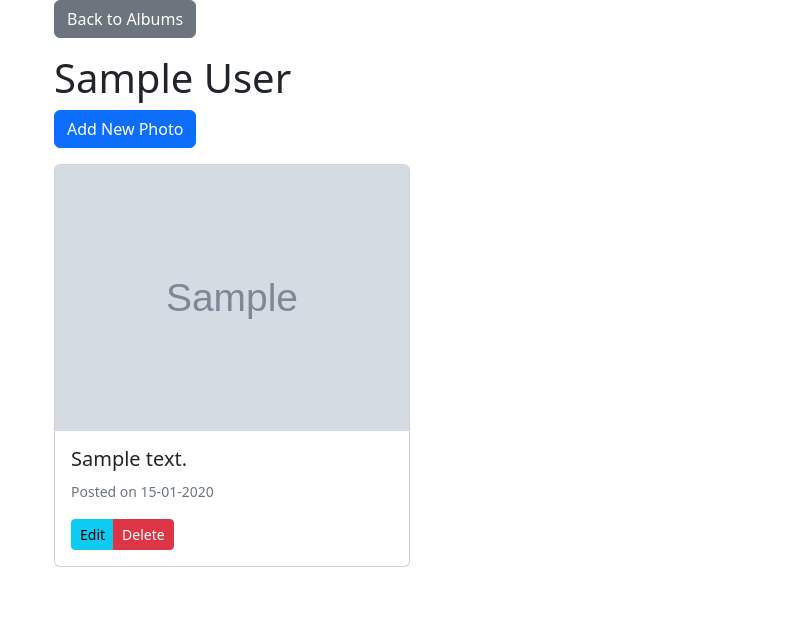
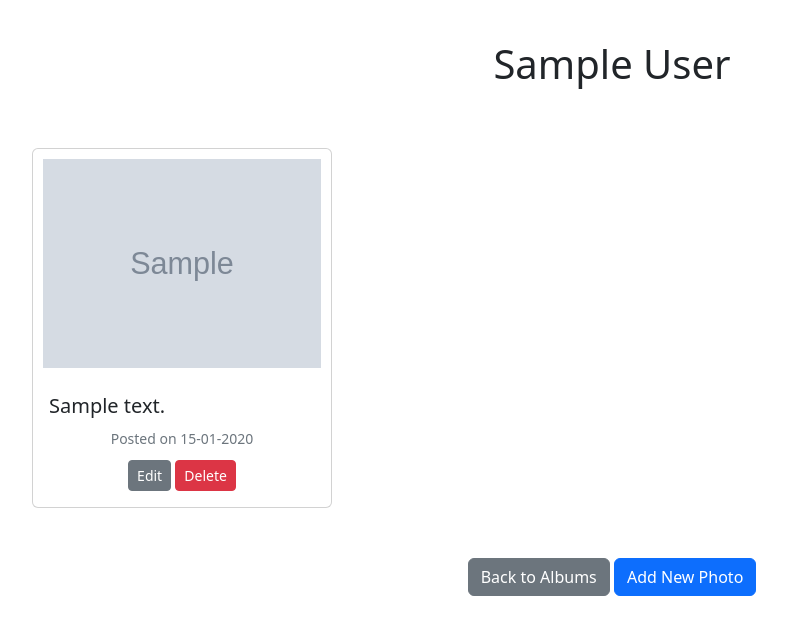
Before and after one commit to mkskh/social_network, a Django app: page /user/profile/1/albums/1/photos/ in a window 1280 px wide. Shown: the part 58-693 px from the top of the page, without its empty margins (28-815 px from the left). Run offline with Django 5.2, Linux system fonts and the light colour scheme; a user stored in the database is signed in; tables that the repository leaves empty hold one stand-in row (values such as "Sample post"); grey boxes marked "Sample" are stand-in pictures; some libraries are stand-ins or nearby versions.

Commit message:
album's improvements finished

```diff
--- a/templates/user/album_preview.html
+++ b/templates/user/album_preview.html
@@ -6,7 +6,7 @@
     <div class="row">
         {% for album in albums %}
 
-            <div class="card" style="width: 300px; height: 200px; margin: 20px 60px; background-color: rgb(235, 235, 235);">
+            <div class="card" style="width: 300px; height: 215px; margin: 20px 60px; background-color: rgb(235, 235, 235);">
                 <div class="card-body">
                     <h4 class="card-title" style="text-align: center;">
                         <a href="{% url 'user:photo_list' profile_user.id album.id %}" style="text-decoration: none; color: black;">{{ album.title }}</a>
--- a/templates/user/photo_list.html
+++ b/templates/user/photo_list.html
@@ -1,32 +1,39 @@
 {% extends "base.html" %}
 
 {% block content %}
-<div class="container mt-3">
-    <a href="{% url 'user:album_list' profile_user.id %}" class="btn btn-secondary mb-3">Back to Albums</a>
-    <h1>{{ album.title }}</h1>
 
-    {% if is_owner %}
-        <a href="{% url 'user:create_photo' profile_user.id album.id %}" class="btn btn-primary mb-3">Add New Photo</a>
-    {% endif %}
 
-    <div class="row">
+<h1 style="text-align: center; margin: 40px auto;">{{ album.title }}</h1>
+
+<div style="display: flex; justify-content: center;">
+    <div style="display: grid; grid-template-columns: repeat(4, 1fr); gap: 20px;">
         {% for photo in photos %}
-        <div class="col-md-4 mb-4">
-            <div class="card">
-                <img src="{{ photo.image.url }}" class="card-img-top" alt="{{ photo.description }}">
-                <div class="card-body">
-                    <h5 class="card-title">{{ photo.description }}</h5>
-                    <p class="card-text"><small class="text-muted">Posted on {{ photo.created_at|date:"d-m-Y" }}</small></p>
+            <div class="card" style="width: 300px; height: auto; margin: 20px 60px;">
+                <img src="{{ photo.image.url }}" class="card-img-top" alt="{{ photo.description }}" style="padding: 10px;">
+                <div class="card-body" style="display: flex; flex-direction: column; justify-content: space-between;">
+                    <div style="margin-top: auto;">
+                        <h5 class="card-title">{{ photo.description }}</h5>
+                        <p class="card-text" style="text-align: center;"><small class="text-muted">Posted on {{ photo.created_at|date:"d-m-Y" }}</small></p>
+                    </div>
                     {% if is_owner %}
-                        <div class="btn-group" role="group">
-                            <a href="{% url 'user:edit_photo' profile_user.id album.id photo.id %}" class="btn btn-info btn-sm">Edit</a>
+                        <div style="text-align: center; margin-top: 10px;">
+                            <a href="{% url 'user:edit_photo' profile_user.id album.id photo.id %}" class="btn btn-secondary btn-sm">Edit</a>
                             <a href="{% url 'user:delete_photo' profile_user.id album.id photo.id %}" class="btn btn-danger btn-sm" onclick="return confirm('Are you sure you want to delete this photo?');">Delete</a>
                         </div>
                     {% endif %}
                 </div>
             </div>
-        </div>
         {% endfor %}
     </div>
 </div>
+
+<div style="text-align: center; margin: 30px auto;">
+    <a href="{% url 'user:album_list' profile_user.id %}" class="btn btn-secondary mb-3">Back to Albums</a>
+    {% if is_owner %}
+        <a href="{% url 'user:create_photo' profile_user.id album.id %}" class="btn btn-primary mb-3">Add New Photo</a>
+    {% endif %}
+</div>
+
+
+
 {% endblock %}
```
Also changed, not shown: templates/user/create_album.html (+24 -7 lines), templates/user/create_photo.html (+24 -7 lines), templates/user/edit_album.html (+19 -5 lines), templates/user/edit_photo.html (+24 -5 lines), media/album_photos/7d1c07_c44b965158ec4d3dbdf604973b757af1mv2.jpg (added), media/album_photos/Tammy_Duckworth.jpg (added), media/album_photos/images.jpeg (added), media/album_photos/marcel-dammler.256x256.jpg (added), media/album_photos/space20_JMMf5uR.png (added), media/album_photos/space20_ogncg1L.png (added), media/album_photos/what-is-github-1-1_hJXtZkM.png (added).
